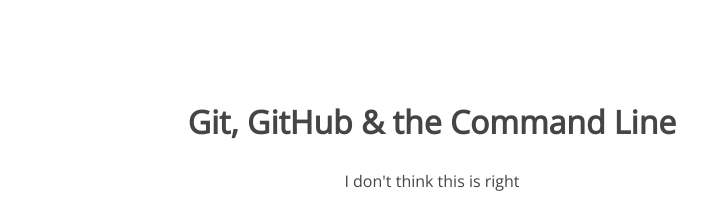
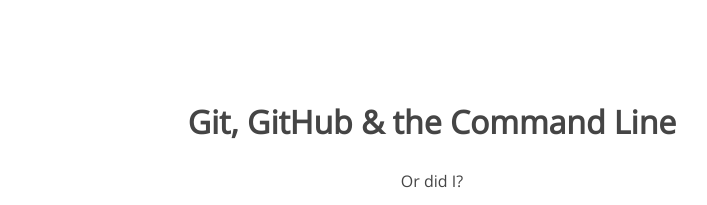
Before and after one commit to japatles1973/105-project, a plain HTML site: page index.html in a window 1280 px wide. Shown: the top 205 px of the page, without its empty margins (208-915 px from the left). Drawn offline with nearby package versions, Linux system fonts and the light colour scheme.

Commit message:
or did I

```diff
--- a/index.html
+++ b/index.html
@@ -9,7 +9,7 @@
 <body>
 	<section>
 		<h1>Git, GitHub & the Command Line</h1>
-		<p>I don't think this is right</p>
+		<p>Or did I?</p>
 		<img src="img/happy-blue-robot.png">
 	</section>
 </body>
```
